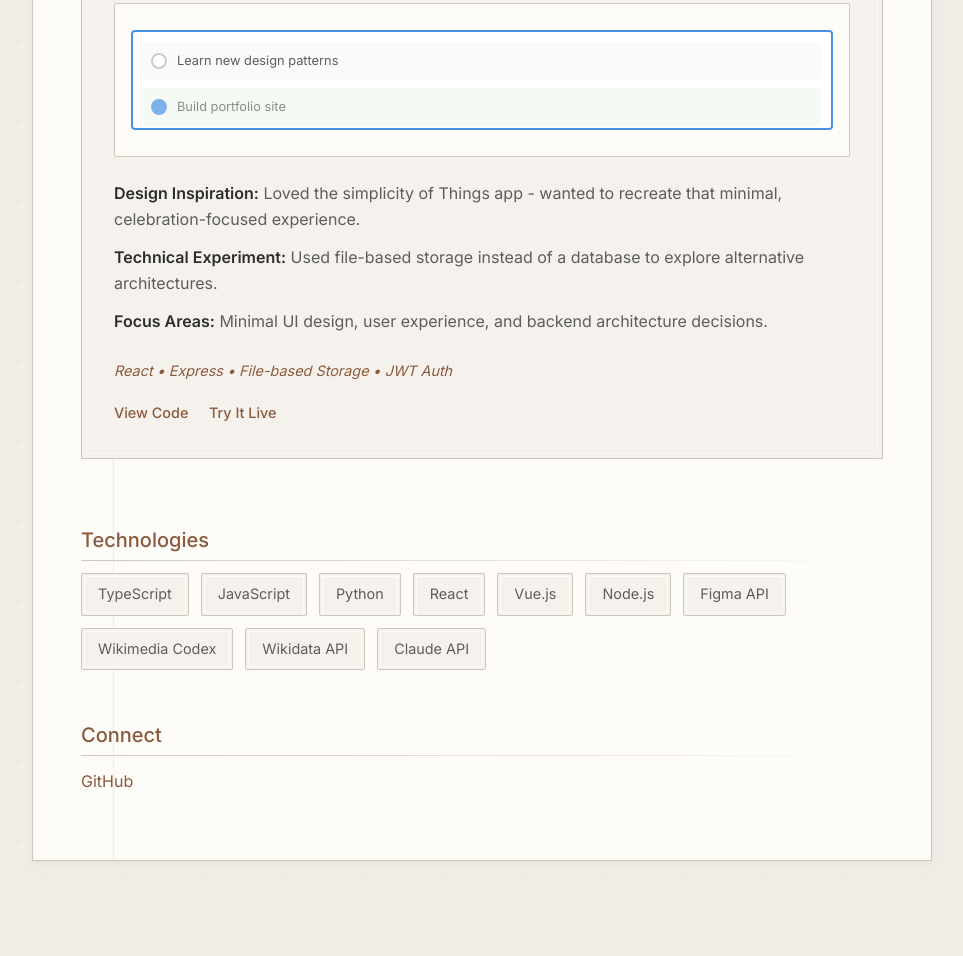
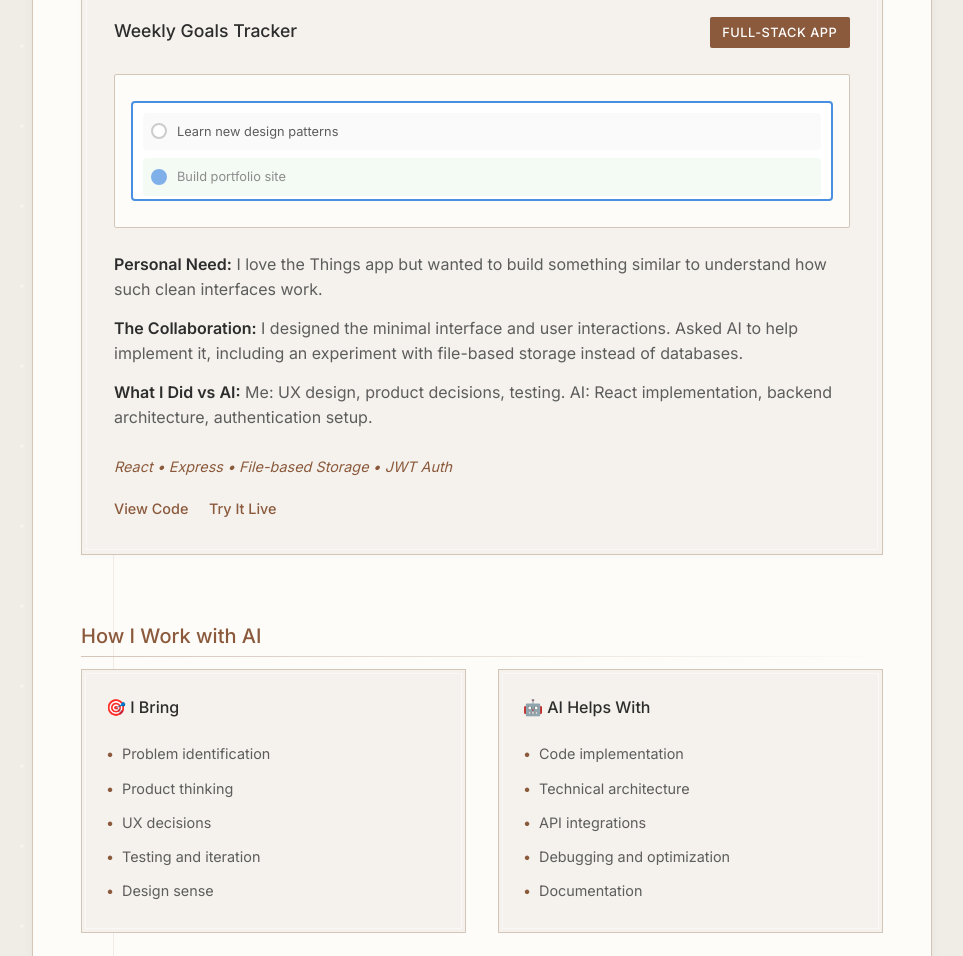
Before and after one commit to Sudhanshugtm/portfolio, a plain HTML site: page index.html in a window 1280 px wide. Shown: the part 1844-2800 px from the top of the page, without its empty margins (158-1121 px from the left). Before the commit the page ends 2737 px from the top, so only its background shows below. Drawn offline with Linux system fonts and the light colour scheme.

Commit message:
Make portfolio completely honest about AI collaboration and highlight unique value

```diff
--- a/index.html
+++ b/index.html
@@ -18,7 +18,8 @@
         <!-- About -->
         <section class="about">
             <h2>About</h2>
-            <p>I create tools and applications while exploring the intersection of development and AI. My projects are learning experiments that solve real problems I've encountered, particularly in content creation and developer tools.</p>
+            <p>I build things with AI as my coding partner. Every project here is a collaboration between my ideas and AI tools helping me implement them. I'm exploring what's possible when you combine human creativity with AI assistance - from ideation to deployment.</p>
+            <p>Rather than pretending I built everything from scratch, I want to show what modern development looks like: having good ideas, knowing how to work with AI tools, and shipping real solutions that work.</p>
         </section>
 
         <!-- Featured Work -->
@@ -42,9 +43,9 @@
                     </div>
                 </div>
                 <div class="project-story">
-                    <p><strong>The Challenge:</strong> Designers struggle with text overflow when creating international interfaces - they can't easily test how their designs look in different languages.</p>
-                    <p><strong>My Solution:</strong> Built a Figma plugin that uses Claude AI to translate interface text in real-time, helping designers catch layout issues early.</p>
-                    <p><strong>What I Learned:</strong> Plugin development, API integration, and how small tools can solve real workflow problems.</p>
+                    <p><strong>The Problem I Had:</strong> Working on international designs, I kept wondering "will this text fit in German?" but had no easy way to test it.</p>
+                    <p><strong>My Approach:</strong> Asked Claude to help me build a Figma plugin that translates UI text in real-time. I handled the problem definition and user experience; AI helped with the technical implementation.</p>
+                    <p><strong>What I Contributed:</strong> Problem identification, UX decisions, testing with real design workflows. AI handled most of the coding.</p>
                 </div>
                 <div class="project-tech">JavaScript • Figma API • Claude AI • Node.js</div>
                 <div class="project-links">
@@ -73,9 +74,9 @@
                     </div>
                 </div>
                 <div class="project-story">
-                    <p><strong>The Problem:</strong> Wikipedia's editing interface can be intimidating for newcomers wanting to contribute knowledge.</p>
-                    <p><strong>My Approach:</strong> Created a guided interface that helps structure articles using Wikidata, making the contribution process more approachable.</p>
-                    <p><strong>Learning Focus:</strong> API integration, design systems (Wikimedia Codex), and user-friendly interface design.</p>
+                    <p><strong>The Idea:</strong> I wanted to make Wikipedia editing less intimidating. The current interface feels overwhelming when you just want to contribute knowledge.</p>
+                    <p><strong>The Process:</strong> Collaborated with AI to build a guided interface using Wikidata. I focused on user flow and design decisions; AI helped implement the technical integration.</p>
+                    <p><strong>My Role:</strong> Product thinking, UX design, API research. AI: most of the TypeScript implementation and Wikidata integration logic.</p>
                 </div>
                 <div class="project-tech">TypeScript • Vite • Wikimedia Codex • Wikidata API</div>
                 <div class="project-links">
@@ -103,9 +104,9 @@
                     </div>
                 </div>
                 <div class="project-story">
-                    <p><strong>Design Inspiration:</strong> Loved the simplicity of Things app - wanted to recreate that minimal, celebration-focused experience.</p>
-                    <p><strong>Technical Experiment:</strong> Used file-based storage instead of a database to explore alternative architectures.</p>
-                    <p><strong>Focus Areas:</strong> Minimal UI design, user experience, and backend architecture decisions.</p>
+                    <p><strong>Personal Need:</strong> I love the Things app but wanted to build something similar to understand how such clean interfaces work.</p>
+                    <p><strong>The Collaboration:</strong> I designed the minimal interface and user interactions. Asked AI to help implement it, including an experiment with file-based storage instead of databases.</p>
+                    <p><strong>What I Did vs AI:</strong> Me: UX design, product decisions, testing. AI: React implementation, backend architecture, authentication setup.</p>
                 </div>
                 <div class="project-tech">React • Express • File-based Storage • JWT Auth</div>
                 <div class="project-links">
@@ -115,20 +116,48 @@
             </div>
         </section>
 
+        <!-- My AI-Assisted Development Approach -->
+        <section class="approach">
+            <h2>How I Work with AI</h2>
+            <div class="approach-grid">
+                <div class="approach-item">
+                    <h3>🎯 I Bring</h3>
+                    <ul>
+                        <li>Problem identification</li>
+                        <li>Product thinking</li>
+                        <li>UX decisions</li>
+                        <li>Testing and iteration</li>
+                        <li>Design sense</li>
+                    </ul>
+                </div>
+                <div class="approach-item">
+                    <h3>🤖 AI Helps With</h3>
+                    <ul>
+                        <li>Code implementation</li>
+                        <li>Technical architecture</li>
+                        <li>API integrations</li>
+                        <li>Debugging and optimization</li>
+                        <li>Documentation</li>
+                    </ul>
+                </div>
+            </div>
+            <p class="approach-note">This partnership lets me focus on what humans do best - creative problem solving and user experience - while AI handles the technical heavy lifting. The result: I can ship more ideas faster and explore solutions I couldn't build alone.</p>
+        </section>
+
         <!-- Skills -->
         <section class="skills">
-            <h2>Technologies</h2>
+            <h2>Tools & Technologies</h2>
             <div class="tech-grid">
+                <span>Claude AI</span>
                 <span>TypeScript</span>
                 <span>JavaScript</span>
-                <span>Python</span>
                 <span>React</span>
                 <span>Vue.js</span>
                 <span>Node.js</span>
                 <span>Figma API</span>
                 <span>Wikimedia Codex</span>
-                <span>Wikidata API</span>
-                <span>Claude API</span>
+                <span>GitHub Actions</span>
+                <span>Vercel</span>
             </div>
         </section>
 
--- a/style.css
+++ b/style.css
@@ -325,6 +325,70 @@ p {
     border-bottom-color: var(--text-accent);
 }
 
+/* Approach Section */
+.approach {
+    margin-bottom: 3rem;
+}
+
+.approach-grid {
+    display: grid;
+    grid-template-columns: 1fr 1fr;
+    gap: 2rem;
+    margin-bottom: 2rem;
+}
+
+.approach-item {
+    background-color: var(--background-light);
+    padding: 1.5rem;
+    border: 1px solid var(--border-light);
+    position: relative;
+}
+
+.approach-item::before {
+    content: '';
+    position: absolute;
+    top: 3px;
+    left: 3px;
+    right: 3px;
+    bottom: 3px;
+    border: 1px solid rgba(255, 255, 255, 0.6);
+    pointer-events: none;
+}
+
+.approach-item h3 {
+    margin-bottom: 1rem;
+    color: var(--text-primary);
+    font-size: 1rem;
+}
+
+.approach-item ul {
+    list-style: none;
+    padding: 0;
+}
+
+.approach-item li {
+    padding: 0.3rem 0;
+    color: var(--text-secondary);
+    font-size: 0.9rem;
+    position: relative;
+    padding-left: 1rem;
+}
+
+.approach-item li::before {
+    content: '•';
+    position: absolute;
+    left: 0;
+    color: var(--text-accent);
+}
+
+.approach-note {
+    font-style: italic;
+    color: var(--text-secondary);
+    border-left: 3px solid var(--border-light);
+    padding-left: 1rem;
+    margin-top: 1.5rem;
+}
+
 /* Skills */
 .tech-grid {
     display: flex;
@@ -419,4 +483,13 @@ p {
     .mock-goals-app {
         height: 80px;
     }
+
+    .approach-grid {
+        grid-template-columns: 1fr;
+        gap: 1rem;
+    }
+
+    .approach-item {
+        padding: 1rem;
+    }
 }
```
